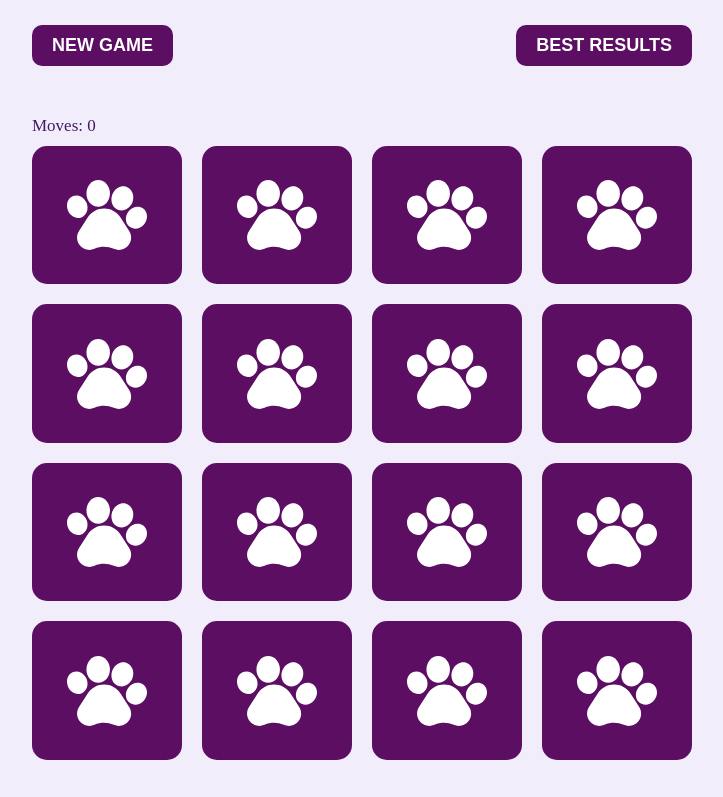
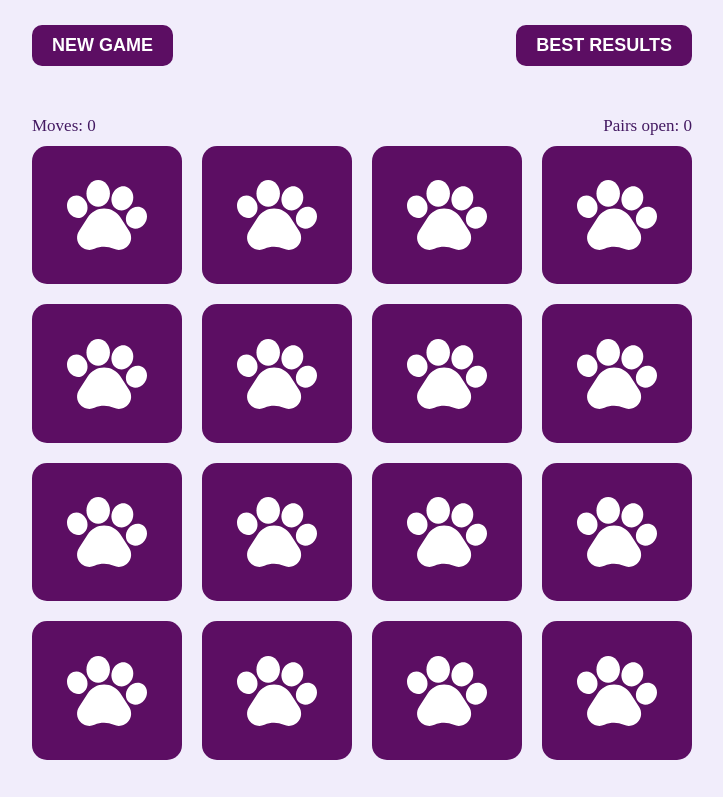
Before and after one commit to evoly/memory-game, a website built with Vite: page index.html in a window 1280 px wide. Shown: the top 797 px of the page, without its empty margins (278-1001 px from the left). Built offline with nearby package versions, Linux system fonts and the light colour scheme.

Commit message:
feat: add pairs open counter

```diff
--- a/src/css/main.css
+++ b/src/css/main.css
@@ -193,7 +193,9 @@ body {
     pointer-events: none;
 }
 
-.moves-counter {
+.counter {
+    display: flex;
+    justify-content: space-between;
     font-size: 1.7rem;
     margin-bottom: 10px;
 }
--- /dev/null
+++ b/src/js/Counters.js
@@ -0,0 +1,31 @@
+import { createEl } from "./helpers";
+
+export const MovesCounter = () => {
+    const counter = createEl('div', { className: 'moves-counter' });
+    const conunterText = createEl('span', { className: 'moves-counter-text' });
+    conunterText.textContent =  'Moves: '
+    const conunterData = createEl('span', { className: 'moves-counter-data' });
+    conunterData.textContent = '0';
+    counter.append(conunterText, conunterData);
+
+    return {counter, conunterData};
+};
+
+export const OpenPairsCounter = () => {
+    const counter = createEl('div', { className: 'pairs-counter' });
+    const conunterText = createEl('span', { className: 'pairs-counter-text' });
+    conunterText.textContent = 'Pairs open: '
+    const conunterData = createEl('span', { className: 'pairs-counter-data' });
+    conunterData.textContent = '0';
+    counter.append(conunterText, conunterData);
+
+    return { counter, conunterData };
+};
+
+export const GameCounters = (...counters) => {
+    const container = createEl('div', { className: 'counter' });
+
+    container.append(...counters);
+
+    return container;
+};
--- a/src/js/MovesCounter.js
+++ /dev/null
@@ -1,10 +0,0 @@
-import { createEl } from "./helpers";
-
-const MovesCounter = () => {
-    const counter = createEl('div', { className: 'moves-counter' });
-    counter.textContent = 'Moves: 0';
-
-    return counter;
-};
-
-export default MovesCounter;
--- a/src/js/game.js
+++ b/src/js/game.js
@@ -2,7 +2,7 @@ import data from './cards.json';
 import gameBoard from "./GameBoard";
 import { shuffle } from "./helpers";
 import { createWinModal } from './resultes';
-import MovesCounter from './MovesCounter';
+import { MovesCounter, OpenPairsCounter, GameCounters } from './Counters';
 import { createEl } from "./helpers";
 
 const PAIRS_IN_GAME = 8;
@@ -31,13 +31,15 @@ export const handleCardFlip = (card, id) => {
     if (state.flippedCards.length < 2) return;
 
     state.moves += 1;
-    state.movesCounter.textContent = `Moves: ${state.moves}`;
+    state.movesCounter.textContent = state.moves;
 
     const [firstCard, secondCard] = state.flippedCards;
 
     if (firstCard.id === secondCard.id) {
         state.pairsToFind -= 1;
         state.flippedCards = [];
+
+        state.openPairsData.textContent = PAIRS_IN_GAME - state.pairsToFind;
 
         if (state.pairsToFind < 1) {
             console.log('congratz!');
@@ -77,7 +79,25 @@ const newGame = () => {
     resetState();
 
     state.cards = createGameCards();
-    state.movesCounter = MovesCounter();
+
+    const {
+        counter: movesContainer,
+        conunterData: movesCounter,
+    } = MovesCounter();
+
+    state.movesCounter = movesCounter;
+
+    const {
+        counter: openPairsContainer,
+        conunterData: pairsCounter,
+    } = OpenPairsCounter();
+
+    state.openPairsData = pairsCounter;
+
+    const counters = GameCounters(
+        movesContainer,
+        openPairsContainer
+    );
 
     const board = gameBoard({
         cardsData: state.cards,
@@ -85,7 +105,7 @@ const newGame = () => {
     });
 
     const game = createEl('div', { className: 'game' });
-    game.append(state.movesCounter, board);
+    game.append(counters, board);
 
     return game;
 };
```
